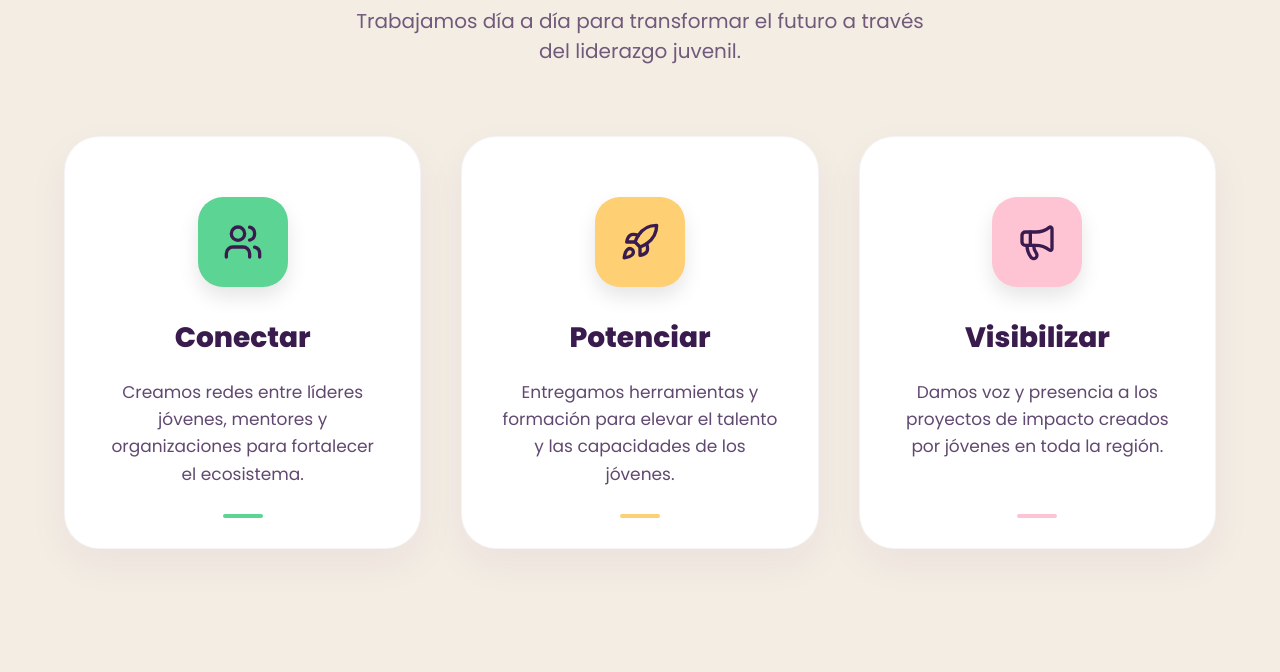
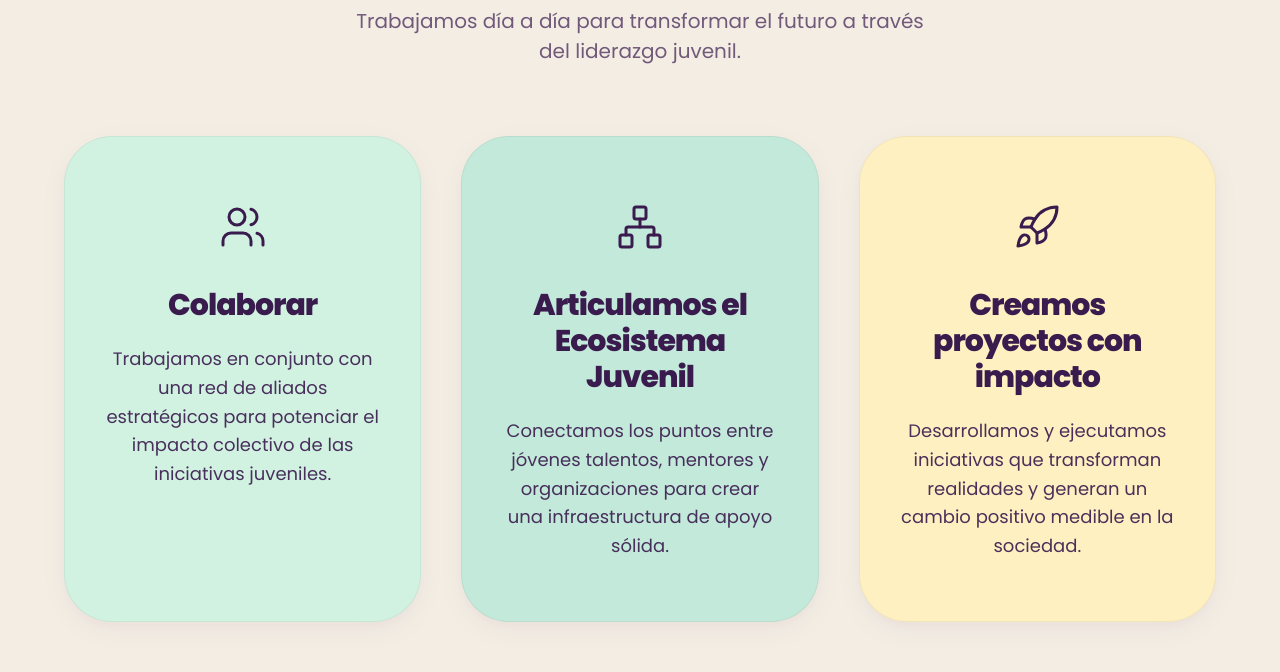
Before and after one commit to MrKat303/Hiveyoung-Website, a Next.js app: page / in a window 1280 px wide. Shown: the part 1000-1672 px from the top of the page. Built offline with nearby package versions, Linux system fonts and the light colour scheme.

Commit message:
feat: redesign cards, add team toggle, SEO alt tags, and performance optimizations

```diff
--- a/app/(site)/equipo/EquipoClient.tsx
+++ b/app/(site)/equipo/EquipoClient.tsx
@@ -188,6 +188,7 @@ import { useGSAP } from "@gsap/react";
 export default function EquipoPage() {
     useScrollReveal();
     const scrollRef = useRef<HTMLDivElement>(null);
+    const [showGeneral, setShowGeneral] = useState(false);
 
     const scrollLeft = () => {
         if (scrollRef.current) {
@@ -254,16 +255,27 @@ export default function EquipoPage() {
                     </div>
                 </section>
 
-                <section className="equipo-seccion">
-                    <div className="titulo-wrapper reveal">
+                <section className="equipo-seccion-toggle">
+                    {!showGeneral ? (
+                        <div className="ver-mas-container">
+                            <button className="ver-mas-btn" onClick={() => setShowGeneral(true)}>
+                                Ver más
+                                <ChevronRight size={20} />
+                            </button>
+                        </div>
+                    ) : (
+                        <section className="equipo-seccion-revealed">
+                            <div className="titulo-wrapper reveal active">
                                 <h2 className="seccion-titulo">Equipo</h2>
-                        <svg className="titulo-subrayado-verde reveal" viewBox="0 0 120 10" fill="none" xmlns="http://www.w3.org/2000/svg">
+                                <svg className="titulo-subrayado-verde reveal active" viewBox="0 0 120 10" fill="none" xmlns="http://www.w3.org/2000/svg">
                                     <path d="M5 5C35 3 65 7 95 5C108 4 115 6 117 5" stroke="#59c985" strokeWidth="4" strokeLinecap="round" />
                                 </svg>
                             </div>
-                    <div className="equipo-grid equipo-general-grid">
+                            <div className="equipo-grid equipo-general-grid revealed-grid">
                                 {equipoGeneral.map((m) => <CreativeCard key={m.id} miembro={m} className="creative-card-smaller" />)}
                             </div>
+                        </section>
+                    )}
                 </section>
             </div>
         </div>
--- a/components/Footer/Footer.tsx
+++ b/components/Footer/Footer.tsx
@@ -56,7 +56,7 @@ export default function Footer() {
                             <nav className="footer__links">
                                 <Link href="/unete" className="footer__link">Únete</Link>
                                 <Link href="/contacto" className="footer__link">Contacto</Link>
-                                <a href="https://hiveyoungapp.vercel.app/login" className="footer__link">Login</a>
+                                <a href="https://app.hiveyoung.org/login" className="footer__link">Login</a>
                             </nav>
                         </div>
                     </div>
--- a/components/Home/QueHacemos.css
+++ b/components/Home/QueHacemos.css
@@ -38,71 +38,58 @@
 }
 
 .que-hacemos-card {
-    background: #ffffff;
+    background-color: var(--accent-color);
     padding: 60px 40px;
-    border-radius: 35px;
-    box-shadow: 0 15px 40px rgba(58, 27, 78, 0.05);
-    transition: all 0.4s cubic-bezier(0.175, 0.885, 0.32, 1.275);
+    border-radius: 48px;
+    box-shadow:
+        0 8px 30px rgba(58, 27, 78, 0.04),
+        0 4px 10px rgba(0, 0, 0, 0.02);
+    transition: transform 0.4s ease, box-shadow 0.4s ease;
     display: flex;
     flex-direction: column;
     align-items: center;
     text-align: center;
     position: relative;
-    border: 1px solid rgba(58, 27, 78, 0.05);
+    border: 1px solid rgba(0, 0, 0, 0.05); /* Soft border for definition */
+    z-index: 1;
 }
 
 .que-hacemos-card:hover {
-    transform: translateY(-15px);
-    box-shadow: 0 25px 50px rgba(58, 27, 78, 0.1);
-    border-color: var(--accent-color);
+    transform: translateY(-8px);
+    box-shadow:
+        0 20px 40px rgba(58, 27, 78, 0.08),
+        0 10px 20px rgba(0, 0, 0, 0.04);
 }
 
 .qh-icon-wrapper {
-    width: 90px;
-    height: 90px;
-    background-color: var(--accent-color);
-    color: #3a1b4e;
+    width: 60px;
+    height: 60px;
+    color: #3a1b4e; /* Keep brand purple for all icons */
     display: flex;
     align-items: center;
     justify-content: center;
-    border-radius: 25px;
     margin-bottom: 30px;
-    transition: transform 0.4s ease;
-    box-shadow: 0 10px 20px rgba(0, 0, 0, 0.1);
-}
-
-.que-hacemos-card:hover .qh-icon-wrapper {
-    transform: rotate(10deg) scale(1.1);
 }
 
 .que-hacemos-card h3 {
-    font-size: 28px;
+    font-size: 30px;
     font-weight: 800;
-    margin-bottom: 20px;
+    margin-bottom: 22px;
     color: #3a1b4e;
+    letter-spacing: -1px;
+    line-height: 1.2;
 }
 
 .que-hacemos-card p {
-    font-size: 17px;
+    font-size: 18px;
     line-height: 1.6;
     color: #3a1b4e;
-    opacity: 0.8;
+    opacity: 0.9;
+    margin-bottom: 0;
 }
 
 .qh-card-line {
-    position: absolute;
-    bottom: 30px;
-    left: 50%;
-    transform: translateX(-50%);
-    width: 40px;
-    height: 4px;
-    background-color: var(--accent-color);
-    border-radius: 2px;
-    transition: width 0.4s ease;
-}
-
-.que-hacemos-card:hover .qh-card-line {
-    width: 80px;
+    display: none; /* Removed for a cleaner, more organic look */
 }
 
 /* Responsive */
--- a/components/Home/QueHacemos.tsx
+++ b/components/Home/QueHacemos.tsx
@@ -1,8 +1,9 @@
 "use client";
 
 import React from 'react';
-import { Users, Rocket, Megaphone } from 'lucide-react';
+import Image from 'next/image';
 import useScrollReveal from '@/hooks/useScrollReveal';
+import { Users, Network, Rocket } from 'lucide-react';
 import './QueHacemos.css';
 
 const QueHacemos = () => {
@@ -10,22 +11,22 @@ const QueHacemos = () => {
 
     const activities = [
         {
-            icon: <Users size={40} />,
-            title: "Conectar",
-            description: "Creamos redes entre líderes jóvenes, mentores y organizaciones para fortalecer el ecosistema.",
-            color: "#5CD494" // Green
+            icon: <Users size={48} strokeWidth={1.5} />,
+            title: "Colaborar",
+            description: "Trabajamos en conjunto con una red de aliados estratégicos para potenciar el impacto colectivo de las iniciativas juveniles.",
+            color: "#D1F2E1" // Soft Mint
         },
         {
-            icon: <Rocket size={40} />,
-            title: "Potenciar",
-            description: "Entregamos herramientas y formación para elevar el talento y las capacidades de los jóvenes.",
-            color: "#fecf73" // Yellow
+            icon: <Network size={48} strokeWidth={1.5} />,
+            title: "Articulamos el Ecosistema Juvenil",
+            description: "Conectamos los puntos entre jóvenes talentos, mentores y organizaciones para crear una infraestructura de apoyo sólida.",
+            color: "#C2E9D9" // Soft Seafoam
         },
         {
-            icon: <Megaphone size={40} />,
-            title: "Visibilizar",
-            description: "Damos voz y presencia a los proyectos de impacto creados por jóvenes en toda la región.",
-            color: "#ffc4d4" // Pink
+            icon: <Rocket size={48} strokeWidth={1.5} />,
+            title: "Creamos proyectos con impacto",
+            description: "Desarrollamos y ejecutamos iniciativas que transforman realidades y generan un cambio positivo medible en la sociedad.",
+            color: "#FFF0C2" // Soft Muted Yellow
         }
     ];
 
--- a/components/Navbar/Navbar.tsx
+++ b/components/Navbar/Navbar.tsx
@@ -136,7 +136,7 @@ function Navbar() {
                 {/* Desktop Buttons */}
                 <div className="navbar-btns desktop-only">
                     <Link className="navbar-btn navbar-btn--outline" href="/unete">Unete</Link>
-                    <a href="https://hiveyoungapp.vercel.app/login" className="login-icon-circle">
+                    <a href="https://app.hiveyoung.org/login" className="login-icon-circle">
                         <LogIn size={20} />
                     </a>
                 </div>
@@ -198,7 +198,7 @@ function Navbar() {
                                             <Link href="/unete" className="mobile-btn-primary" onClick={closeMenu}>
                                                 Unete
                                             </Link>
-                                            <a href="https://hiveyoungapp.vercel.app/login" className="mobile-btn-outline" onClick={closeMenu}>
+                                            <a href="https://app.hiveyoung.org/login" className="mobile-btn-outline" onClick={closeMenu}>
                                                 <LogIn size={18} style={{ marginRight: '8px' }} /> Iniciar Sesión
                                             </a>
                                         </div>
```
Also changed, not shown: app/(site)/equipo/Equipo.css (+64 -0 lines), app/(site)/historia/Historia.css (+17 -12 lines), app/(site)/historia/HistoriaClient.tsx (+28 -19 lines). Lines whose indentation alone changed are shown as unchanged.
